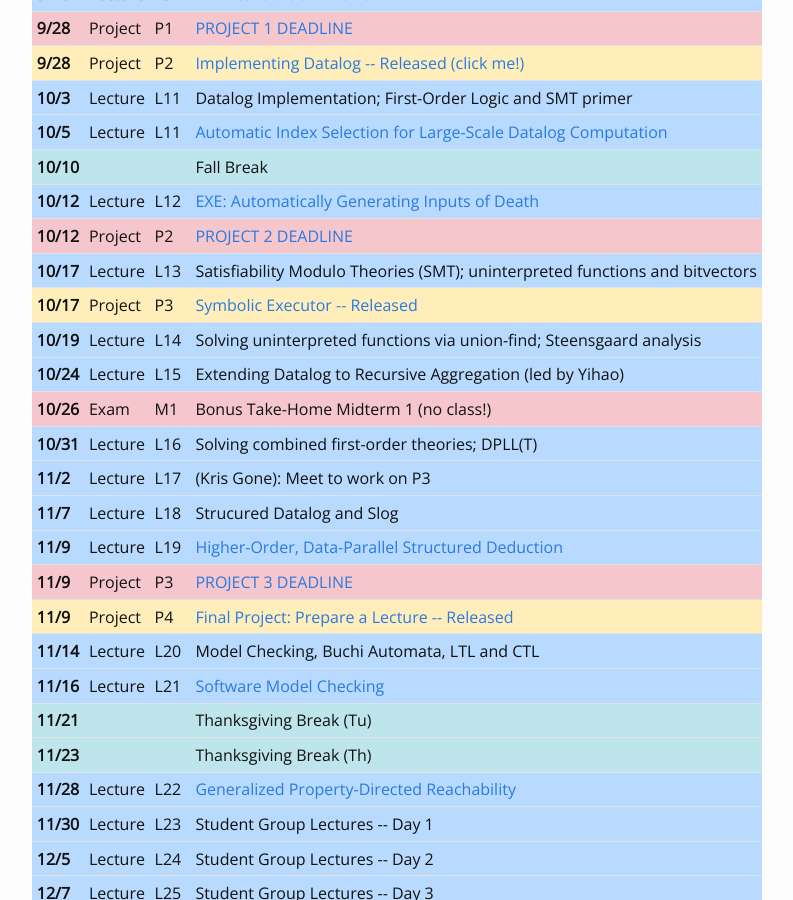
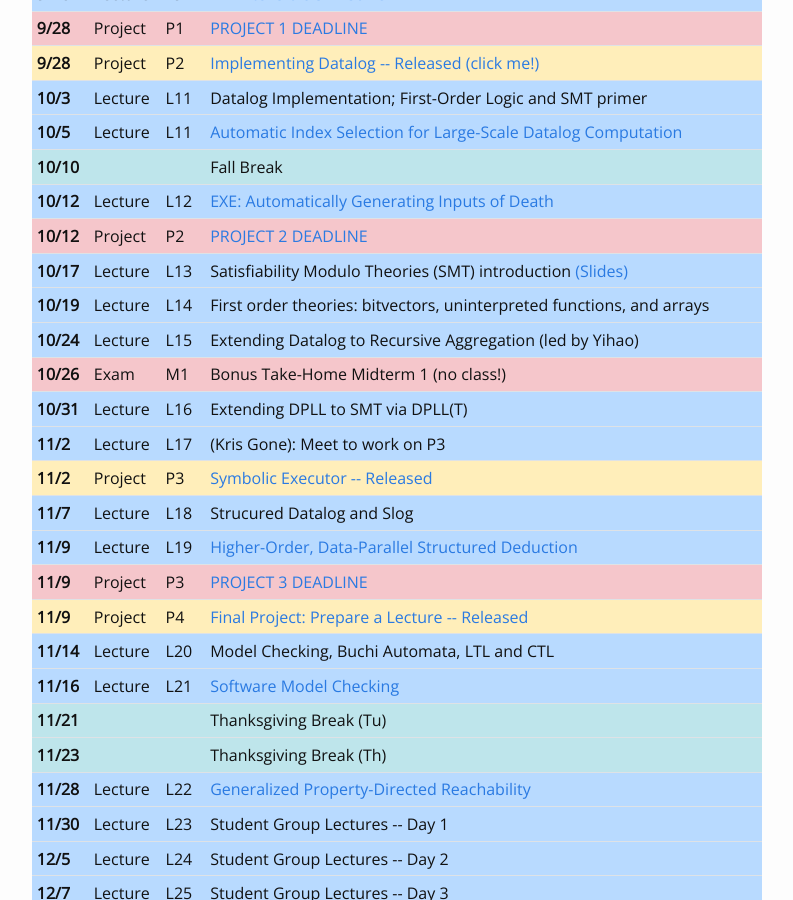
Before and after one commit to kmicinski/cis700-f23, a Jekyll site: the page docs/index.html, which Jekyll copies as it is, in a window 1280 px wide and 900 px high, scrolled down 749 px. Shown: the whole window, without its empty margins (243-1036 px from the left). Built offline with Jekyll 4.4.1, drawn with Linux system fonts in a browser that asks for light colours; nearby versions of some CDN libraries.

Commit message:
webpage update

```diff
--- a/docs/feed.xml
+++ b/docs/feed.xml
@@ -5,8 +5,8 @@
     <description>CMSC700--Modern Symbolic AI and Automated Reasoning at Syracuse U</description>
     <link>https://kmicinski.com/cis700-f23/</link>
     <atom:link href="https://kmicinski.com/cis700-f23/feed.xml" rel="self" type="application/rss+xml"/>
-    <pubDate>Tue, 26 Sep 2023 12:34:43 -0400</pubDate>
-    <lastBuildDate>Tue, 26 Sep 2023 12:34:43 -0400</lastBuildDate>
+    <pubDate>Mon, 16 Oct 2023 03:24:35 -0400</pubDate>
+    <lastBuildDate>Mon, 16 Oct 2023 03:24:35 -0400</lastBuildDate>
     <generator>Jekyll v4.3.2</generator>
 
       <item>
--- a/docs/index.html
+++ b/docs/index.html
@@ -242,19 +242,13 @@ Computation</a></td>
       <th scope="row">10/17</th>
       <td>Lecture</td>
       <td>L13</td>
-      <td>Satisfiability Modulo Theories (SMT); uninterpreted functions and bitvectors</td>
-    </tr>
-    <tr class="table-warning">
-      <th scope="row">10/17</th>
-      <td>Project</td>
-      <td>P3</td>
-      <td><a href="https://kmicinski.com/cis700-f23/projects/3">Symbolic Executor -- Released</a></td>
+      <td>Satisfiability Modulo Theories (SMT) introduction <a href="https://kmicinski.com/cis700-f23/assets/slides/smt_intro.pdf">(Slides)</a></td>
     </tr>
     <tr class="table-primary">
       <th scope="row">10/19</th>
       <td>Lecture</td>
       <td>L14</td>
-	  <td>Solving uninterpreted functions via union-find; Steensgaard analysis</td>
+	  <td>First order theories: bitvectors, uninterpreted functions, and arrays</td>
     </tr>
     <tr class="table-primary">
       <th scope="row">10/24</th>
@@ -273,7 +267,7 @@ Computation</a></td>
       <th scope="row">10/31</th>
       <td>Lecture</td>
       <td>L16</td>
-      <td>Solving combined first-order theories; DPLL(T)</td>
+      <td>Extending DPLL to SMT via DPLL(T)</td>
     </tr>
     <!-- <tr class="table-warning"> -->
     <!--   <th scope="row">11/1</th> -->
@@ -286,6 +280,12 @@ Computation</a></td>
       <td>Lecture</td>
       <td>L17</td>
       <td>(Kris Gone): Meet to work on P3</td>
+    </tr>
+    <tr class="table-warning">
+      <th scope="row">11/2</th>
+      <td>Project</td>
+      <td>P3</td>
+      <td><a href="https://kmicinski.com/cis700-f23/projects/3">Symbolic Executor -- Released</a></td>
     </tr>
     <tr class="table-primary">
       <th scope="row">11/7</th>
```
Also changed, not shown: 2 other files.
